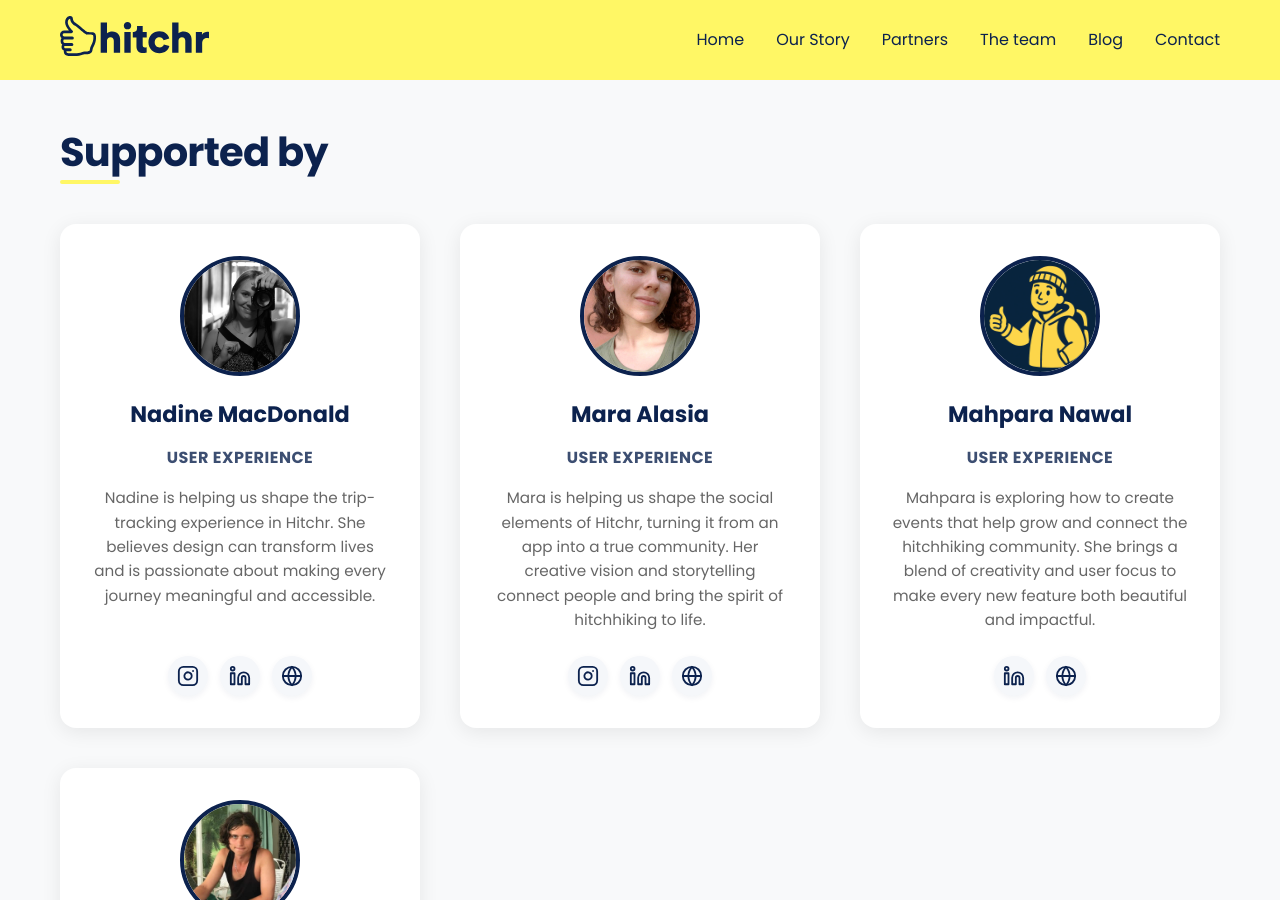
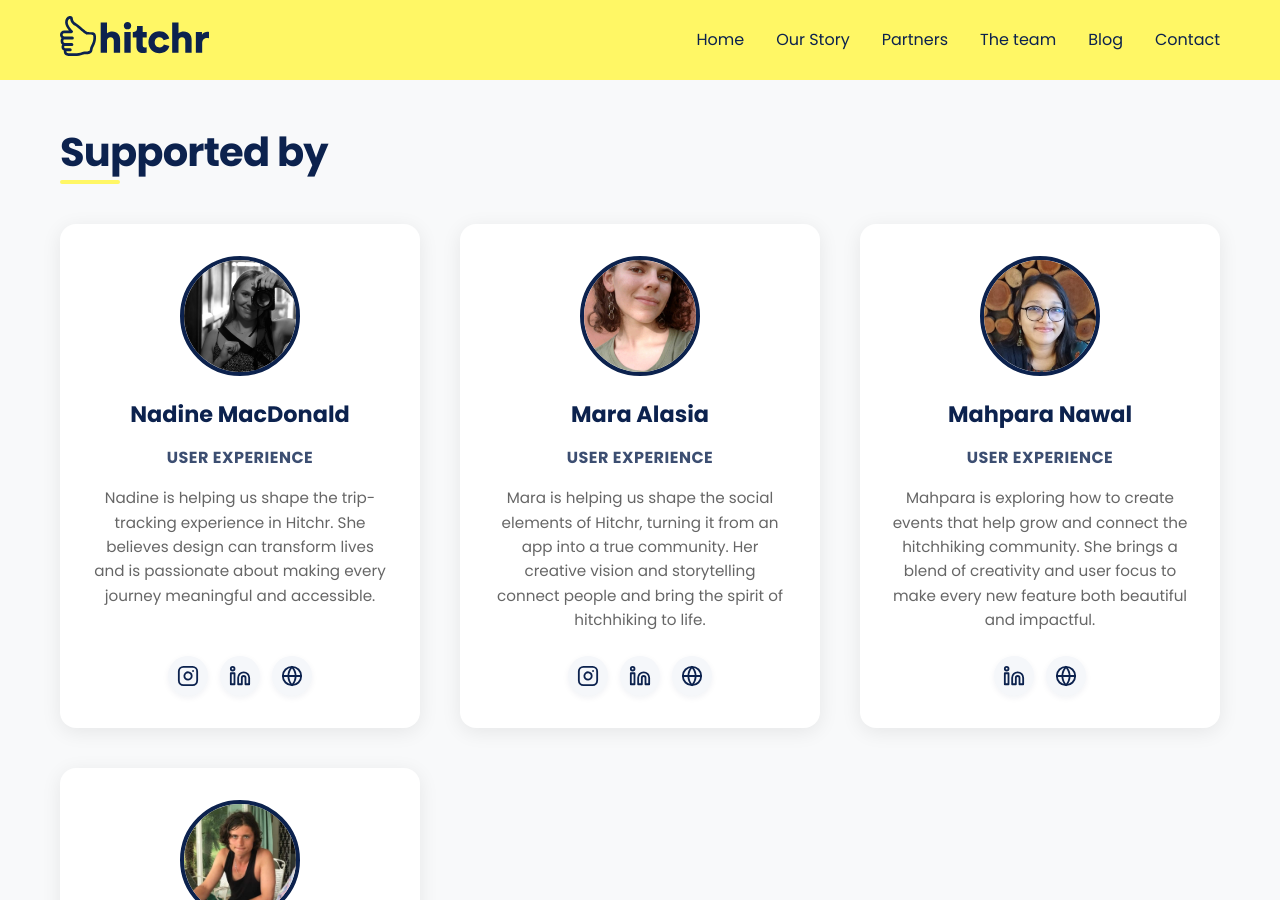
Before and after one commit to hitchrworld/hitchrworld.github.io, a Jekyll site: the page built from team.html, in a window 1280 px wide and 900 px high, scrolled down 1132 px. Built offline with Jekyll 4.4.1, drawn with Linux system fonts in a browser that asks for light colours.

Commit message:
Update Mahpara Nawal's LinkedIn URL in team.html and replace her profile image with an updated version for improved representation.

```diff
--- a/team.html
+++ b/team.html
@@ -77,7 +77,7 @@ title: Meet the Team
                 <p class="member-role">User Experience</p>
                 <p class="member-bio">Mahpara is exploring how to create events that help grow and connect the hitchhiking community. She brings a blend of creativity and user focus to make every new feature both beautiful and impactful.</p>
                 <div class="member-socials">
-                    <a href="https://www.linkedin.com/in/mahpara-nawal" target="_blank" aria-label="LinkedIn" class="hitcher-icon"><svg width="22" height="22" viewBox="0 0 24 24" fill="none" stroke="currentColor" stroke-width="2" stroke-linecap="round" stroke-linejoin="round"><path d="M16 8a6 6 0 0 1 6 6v7h-4v-7a2 2 0 0 0-2-2 2 2 0 0 0-2 2v7h-4v-7a6 6 0 0 1 6-6z"></path><rect x="2" y="9" width="4" height="12"></rect><circle cx="4" cy="4" r="2"></circle></svg></a>
+                    <a href="https://www.linkedin.com/in/mahpara-nawal-b96964239/" target="_blank" aria-label="LinkedIn" class="hitcher-icon"><svg width="22" height="22" viewBox="0 0 24 24" fill="none" stroke="currentColor" stroke-width="2" stroke-linecap="round" stroke-linejoin="round"><path d="M16 8a6 6 0 0 1 6 6v7h-4v-7a2 2 0 0 0-2-2 2 2 0 0 0-2 2v7h-4v-7a6 6 0 0 1 6-6z"></path><rect x="2" y="9" width="4" height="12"></rect><circle cx="4" cy="4" r="2"></circle></svg></a>
                     <a href="https://mahpara-nawal-uiux.my.canva.site/" target="_blank" aria-label="Website" class="hitcher-icon"><svg width="22" height="22" viewBox="0 0 24 24" fill="none" stroke="currentColor" stroke-width="2" stroke-linecap="round" stroke-linejoin="round"><circle cx="12" cy="12" r="10"></circle><line x1="2" y1="12" x2="22" y2="12"></line><path d="M12 2a15.3 15.3 0 0 1 4 10 15.3 15.3 0 0 1-4 10 15.3 15.3 0 0 1-4-10 15.3 15.3 0 0 1 4-10z"></path></svg></a>
                 </div>
             </div>
```
Also changed, not shown: assets/images/team/mahpara.jpg.
